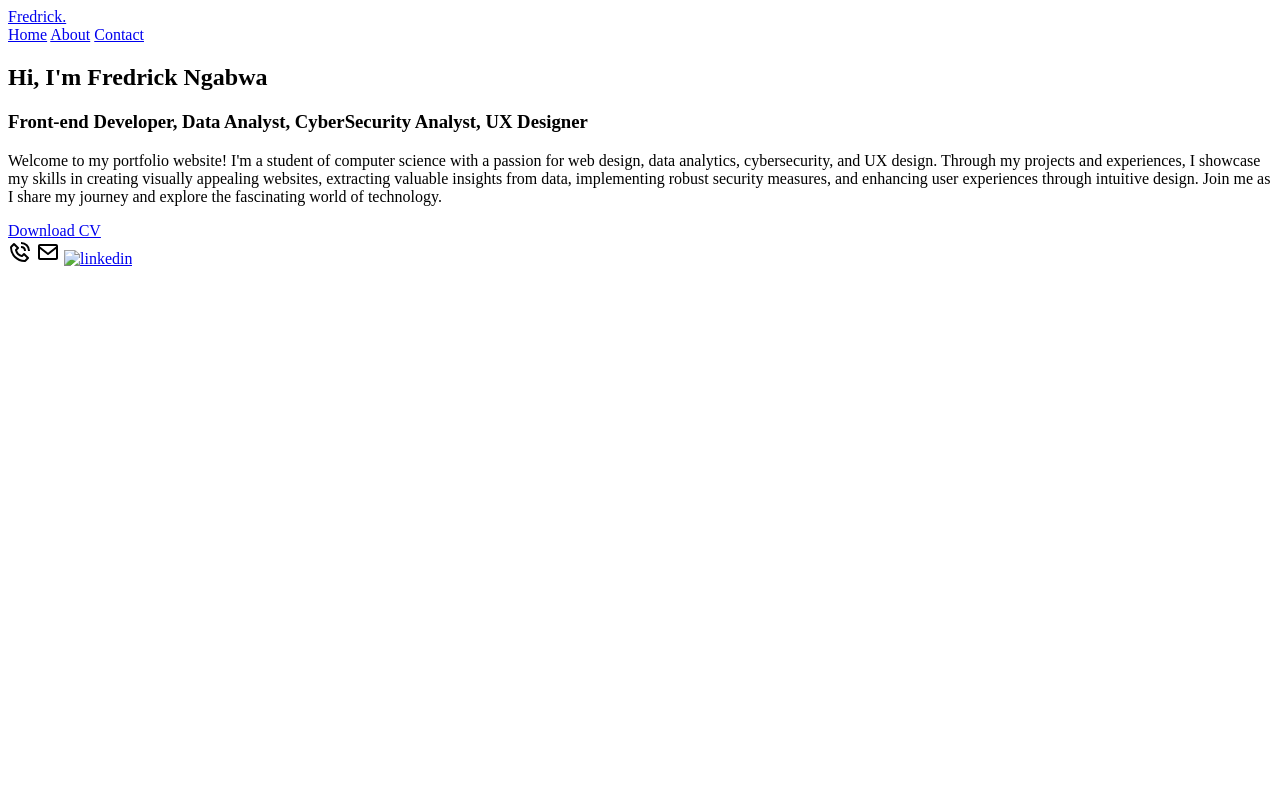
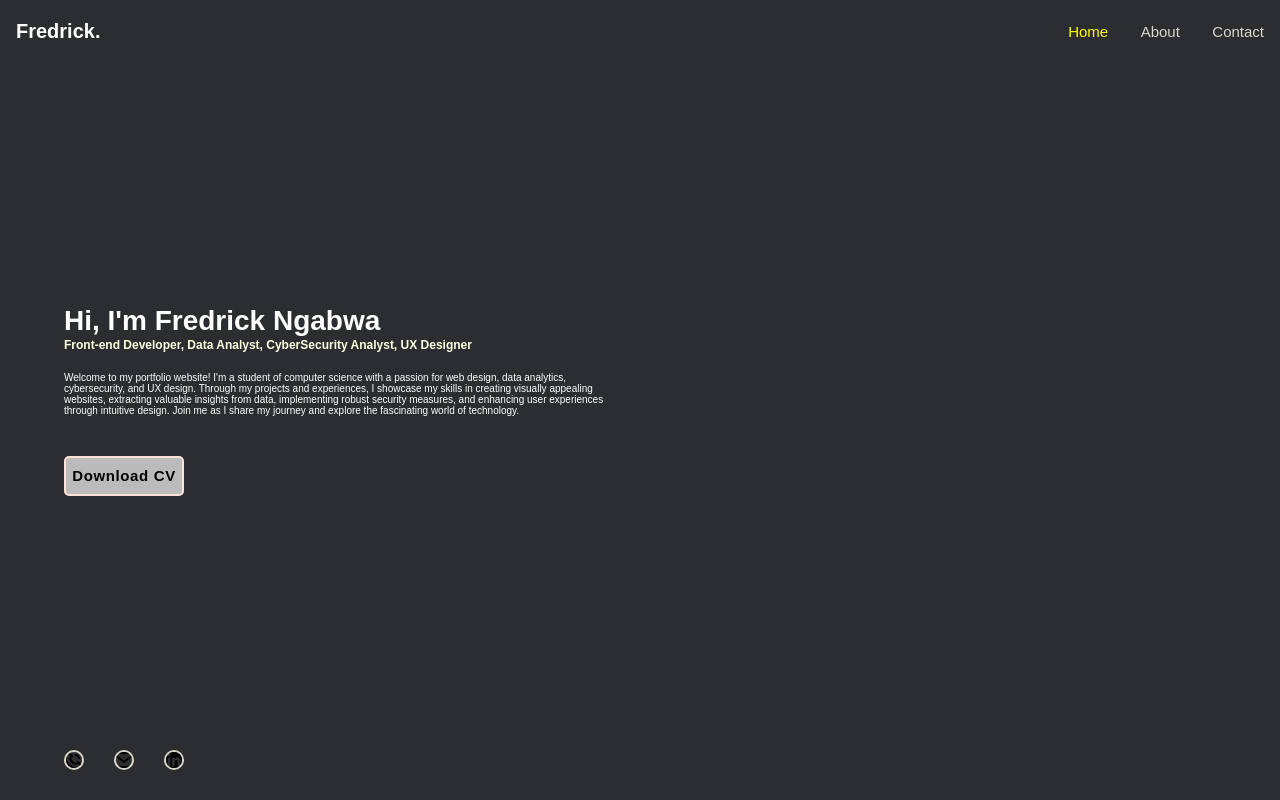
Before and after one commit to Looperian/Portfolio-website, a plain HTML site: page index.html in a window 1280 px wide. Drawn offline with nearby package versions, Linux system fonts and the light colour scheme.

Commit message:
Update index.html

```diff
--- a/index.html
+++ b/index.html
@@ -1,12 +1,15 @@
 <!DOCTYPE html>
 <html lang="en">
 <head>
+
     <meta charset="UTF-8">
-    <link rel="stylesheet" type="text/css" href="Styles.css">
     <meta http-equiv="X-UA-Compatible" content="IE=edge">
     <meta name="viewport" content="width=device-width, initial-scale=1.0">
     <title>Fredrick</title>
+    <link rel="stylesheet" href="Style.css">
+    <link href='https://unpkg.com/boxicons@2.1.4/css/boxicons.min.css' rel='stylesheet'>
     <link rel="icon" type="image/x-icon" href="Icons/favicon.ico">
+
 </head>
 <body>
 
@@ -17,25 +20,29 @@
             <a href="home.html" class="active">Home</a>
             <a href="about.html">About</a>
             <a href="contact.html">Contact</a>
+
         </nav>
     </header>
-
     <section class="home">
     <div class="home-content">
      <h1> Hi, I'm Fredrick Ngabwa</h1>
      <h3> Front-end Developer, Data Analyst, CyberSecurity Analyst, UX Designer</h3>
      <p>Welcome to my portfolio website! I'm a student of computer science with a passion for web design, data analytics, cybersecurity, and UX design. Through my projects and experiences, I showcase my skills in creating visually appealing websites, extracting valuable insights from data, implementing robust security measures, and enhancing user experiences through intuitive design. Join me as I share my journey and explore the fascinating world of technology. </p>
      <div class="btn-box">
+
+
      <a href="/Files/Resume.docx">Download CV</a>
+
      </div>
     </div>
 
+
+
     <div class="home-sci">
-            <a href="tel:+260973915224"><img src="./Icons/call.svg" alt="call"></a>
-            <a href="mailto:Fredrickgabwa@gmail.com"><img src="./Icons/email.svg" alt="email"></a>
-            <a href="https://www.linkedin.com/in/fredrick-ngabwa/"><img src="./Icons/linkedin.svg" alt="linkedin"></a>
-        </div>
+        <a href="tel: +260973915224"><img src="./Icons/call.svg" alt="call">
+        <a href="mailto: Fredrickgabwa@gmail.com"><img src="./Icons/email.svg" alt="email">
+        <a href="https://www.linkedin.com/in/fredrick-ngabwa/"><img src="./Icons/linkdin.svg" alt="linkdin">
+
     </section>
-
 </body>
 </html>
```
Lines whose indentation alone changed are shown as unchanged.
